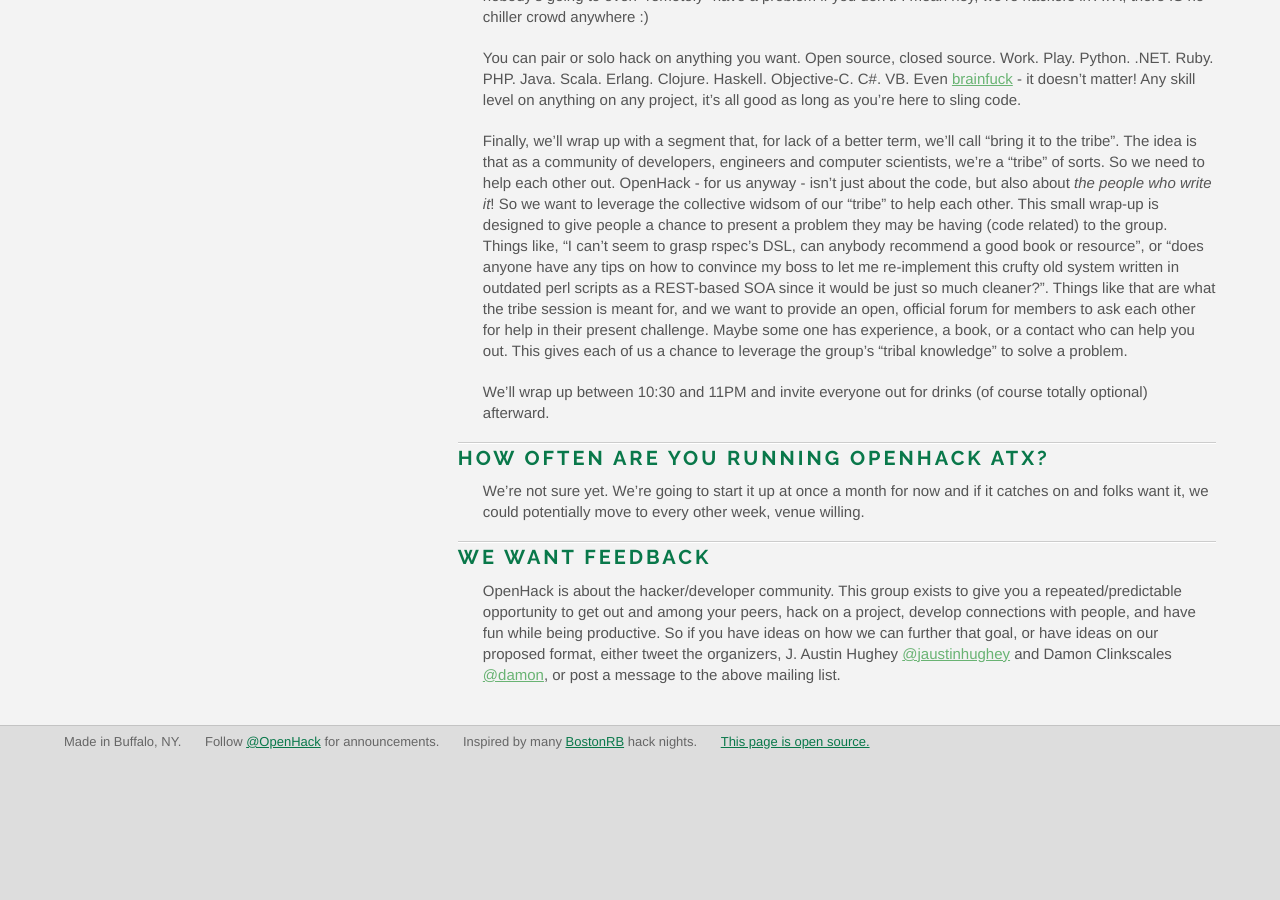
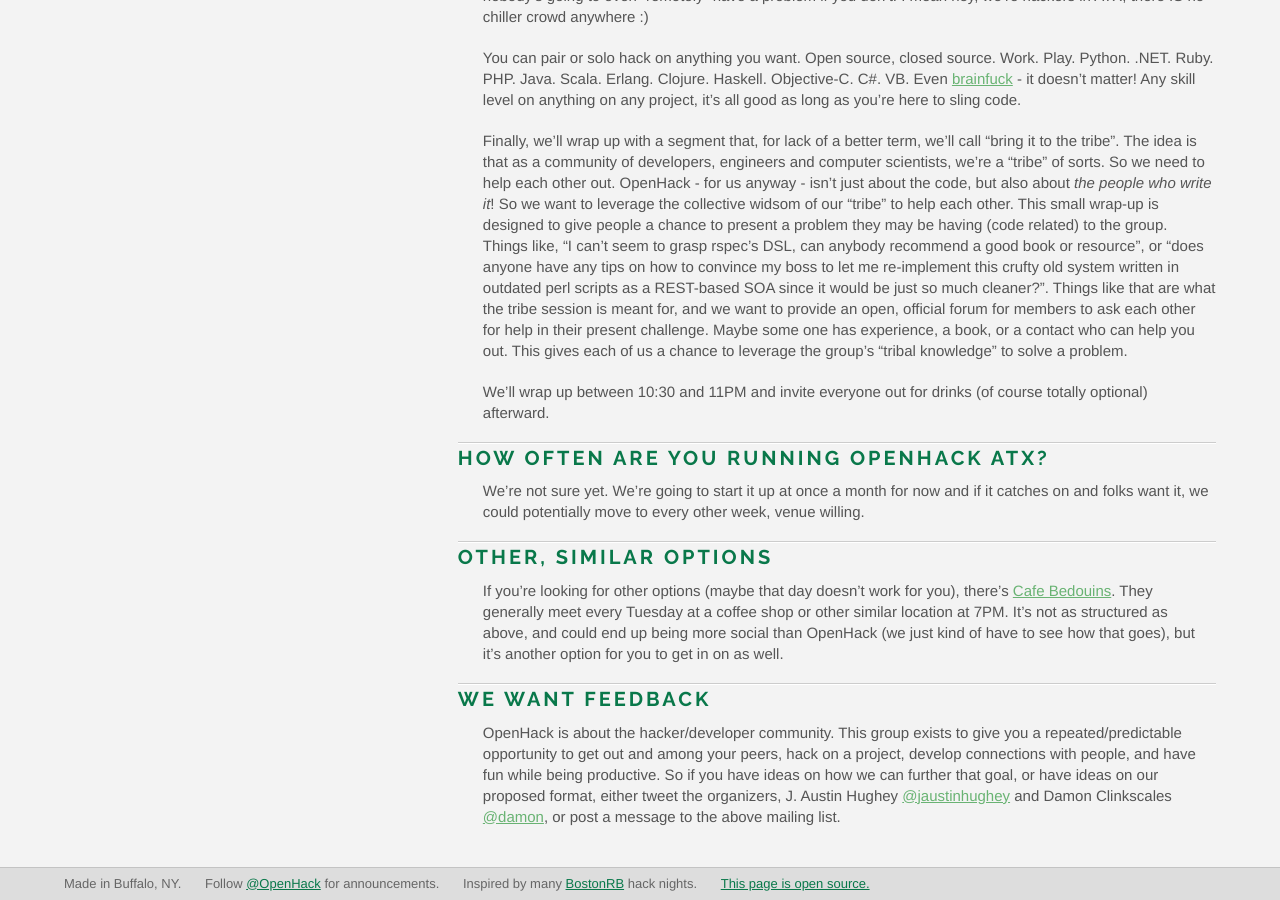
Before and after one commit to OpenHack/openhack.github.com, a Jekyll site: the page built from austin/index.markdown, in a window 1280 px wide and 900 px high, scrolled down 1412 px. Built offline with Jekyll 4.4.1, drawn with Linux system fonts in a browser that asks for light colours; nearby versions of some CDN libraries; Markdown is read by kramdown in place of the engine named in the settings; comment, search, counter and statistics services are not loaded; before the commit the page ends 2170 px from its top, so only the background shows below that.

Commit message:
Mention other local options if the day doesn't work for some one

```diff
--- a/austin/index.markdown
+++ b/austin/index.markdown
@@ -64,6 +64,13 @@
 We're not sure yet. We're going to start it up at once a month for now and if it catches on and folks want it,
 we could potentially move to every other week, venue willing.
 
+### Other, similar options
+
+If you're looking for other options (maybe that day doesn't work for you), there's [Cafe Bedouins](http://cafebedouins.com/).
+They generally meet every Tuesday at a coffee shop or other similar location at 7PM. It's not as structured as above, and
+could end up being more social than OpenHack (we just kind of have to see how that goes), but it's another option for you
+to get in on as well.
+
 ### We want feedback
 
 OpenHack is about the hacker/developer community. This group exists to give you a repeated/predictable opportunity to get out and among
```
